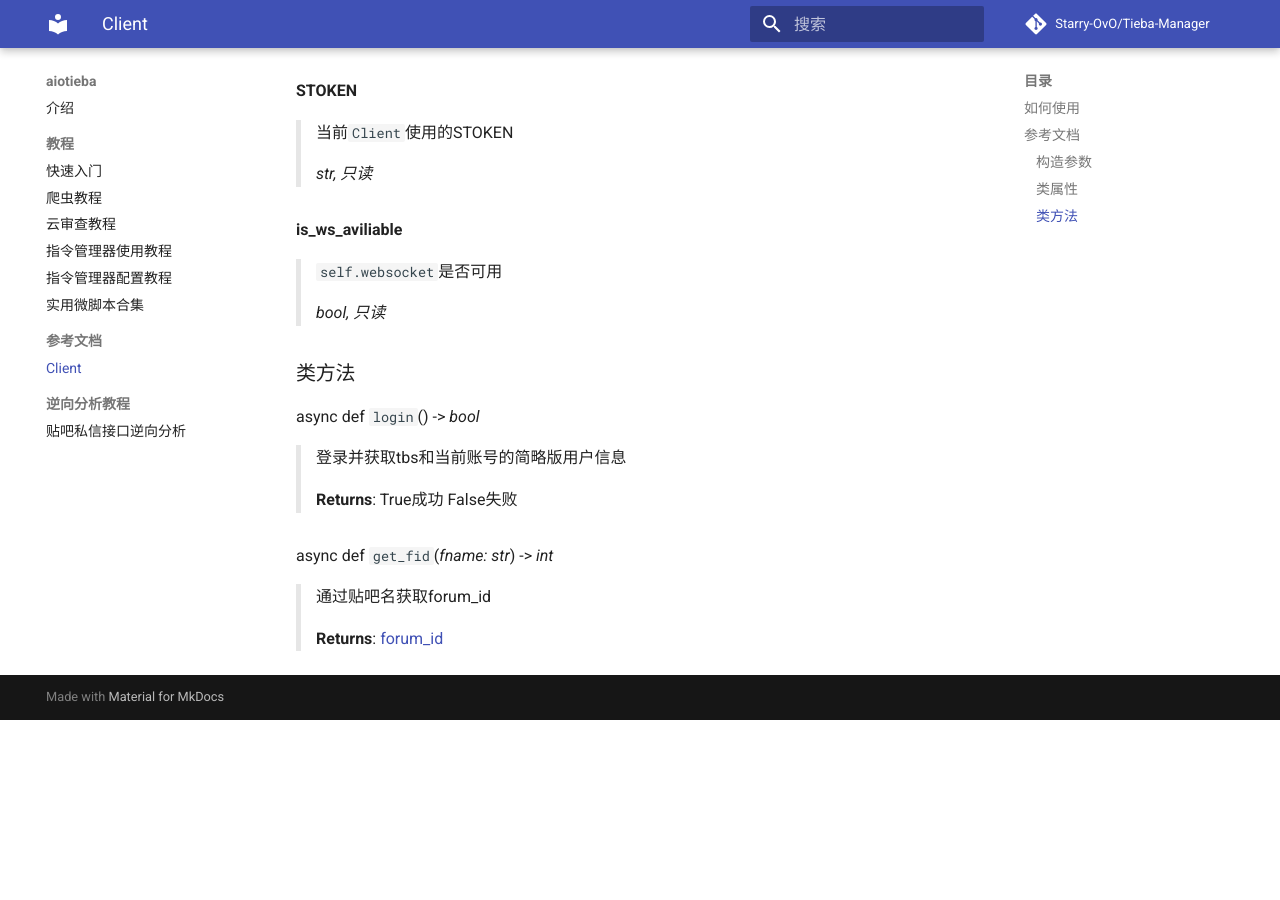
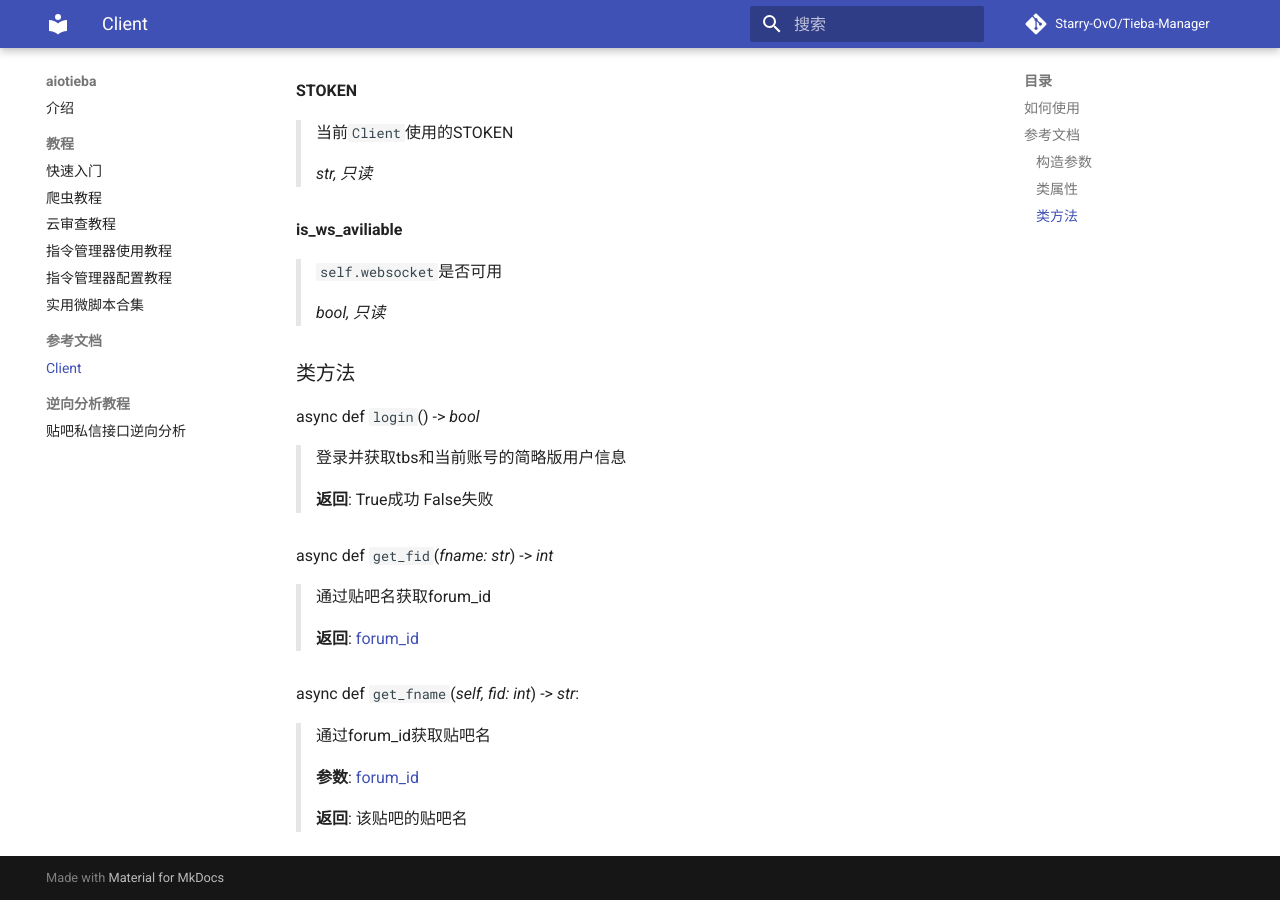
Before and after one commit to lumina37/aiotieba, an MkDocs documentation site: the page built from docs/ref/client.md, in a window 1280 px wide and 900 px high, scrolled down 996 px. Built offline with MkDocs 1.6.1 and Material for MkDocs 9.7.7, drawn with Linux system fonts in a browser that asks for light colours; comment, search, counter and statistics services are not loaded; before the commit the page ends 1716 px from its top, so only the background shows below that.

Commit message:
Update 2.9.2a3

```diff
--- a/docs/ref/client.md
+++ b/docs/ref/client.md
@@ -78,7 +78,7 @@ async def `login`() -> *bool*
 <div class="docstring" markdown="1">
 登录并获取tbs和当前账号的简略版用户信息
 
-**Returns**: True成功 False失败
+**返回**: True成功 False失败
 </div>
 
 async def `get_fid`(*fname: str*) -> *int*
@@ -86,5 +86,15 @@ async def `get_fid`(*fname: str*) -> *int*
 <div class="docstring" markdown="1">
 通过贴吧名获取forum_id
 
-**Returns**: [forum_id](../tutorial/quickstart.md#forum_id)
+**返回**: [forum_id](../tutorial/quickstart.md#forum_id)
 </div>
+
+async def `get_fname`(*self, fid: int*) -> *str*:
+
+<div class="docstring" markdown="1">
+通过forum_id获取贴吧名
+
+**参数**: [forum_id](../tutorial/quickstart.md#forum_id)
+
+**返回**: 该贴吧的贴吧名
+</div>
```
Also changed, not shown: README.md (+1 -1 lines), docs/index.md (+1 -1 lines), .github/CODE_OF_CONDUCT.md (deleted), 4 other files.
